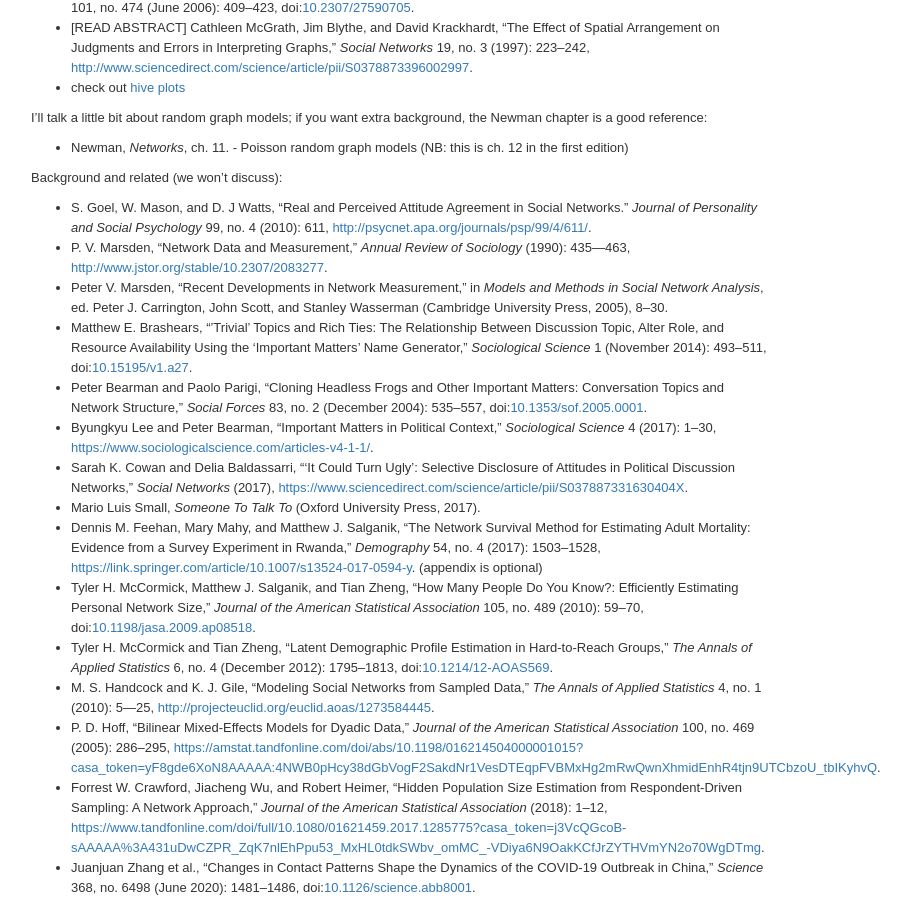
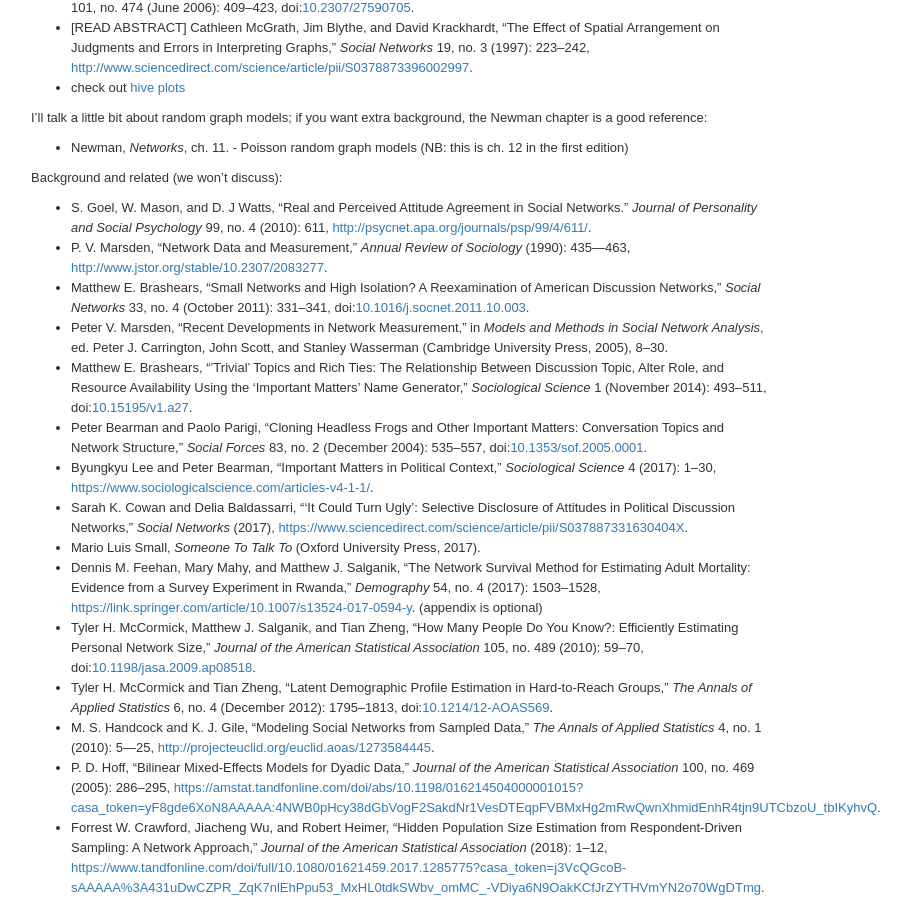
Before and after one commit to dfeehan/dfeehan.github.io, a Jekyll site: the page teaching/2022fa_demog280.html, which Jekyll copies as it is, in a window 1280 px wide and 900 px high, scrolled down 3712 px. Shown: the whole window, without its empty margins (237-1148 px from the left). Built offline with Jekyll 4.4.1, drawn with Linux system fonts in a browser that asks for light colours; some of the changed text lies outside the part shown.

Commit message:
add suggested reading

```diff
--- a/teaching/2022fa_demog280.html
+++ b/teaching/2022fa_demog280.html
@@ -1204,6 +1204,10 @@
 <li><span class="citation">P. V. Marsden, <span>“Network Data and
 Measurement,”</span> <em>Annual Review of Sociology</em> (1990):
 435—463, <a href="http://www.jstor.org/stable/10.2307/2083277" role="doc-biblioref">http://www.jstor.org/stable/10.2307/2083277</a>.</span></li>
+<li><span class="citation">Matthew E. Brashears, <span>“Small Networks
+and High Isolation? <span>A</span> Reexamination of
+<span>American</span> Discussion Networks,”</span> <em>Social
+Networks</em> 33, no. 4 (October 2011): 331–341, doi:<a href="https://doi.org/10.1016/j.socnet.2011.10.003" role="doc-biblioref">10.1016/j.socnet.2011.10.003</a>.</span></li>
 <li><span class="citation">Peter V. Marsden, <span>“Recent Developments
 in Network Measurement,”</span> in <em>Models and <span>Methods</span>
 in <span>Social Network Analysis</span></em>, ed. Peter J. Carrington,
@@ -1426,6 +1430,9 @@
 and <span>Change</span> in <span>Social Ties</span> in
 <span>Relation</span> to <span>Subsequent Total</span> and <span class="nocase">Cause-specific Mortality</span> and <span>Coronary Heart
 Disease Incidence</span> in <span>Men</span>.”</span></span></li>
+<li><span class="citation">Karthik Rajkumar et al., <span>“A Causal Test
+of the Strength of Weak Ties,”</span> <em>Science</em> 377, no. 6612
+(September 2022): 1304–1310, doi:<a href="https://doi.org/10.1126/science.abl4476" role="doc-biblioref">10.1126/science.abl4476</a>.</span></li>
 </ul>
 <p>Demography-specific:</p>
 <ul>
@@ -1538,6 +1545,7 @@
 in Social Networks: <span>Evidence</span> from
 <span>Twitter</span>,”</span> <em>Journal of Public Economics</em> 143
 (November 2016): 73–88, doi:<a href="https://doi.org/10.1016/j.jpubeco.2016.08.011" role="doc-biblioref">10.1016/j.jpubeco.2016.08.011</a>.</span></li>
+<li><span class="citation"><strong>smith_social_2014?</strong></span></li>
 </ul>
 <!--
 * [@domingue_social_2018]
```
Also changed, not shown: other parts of teaching/2022fa_demog280.html (+1 -1 lines).
